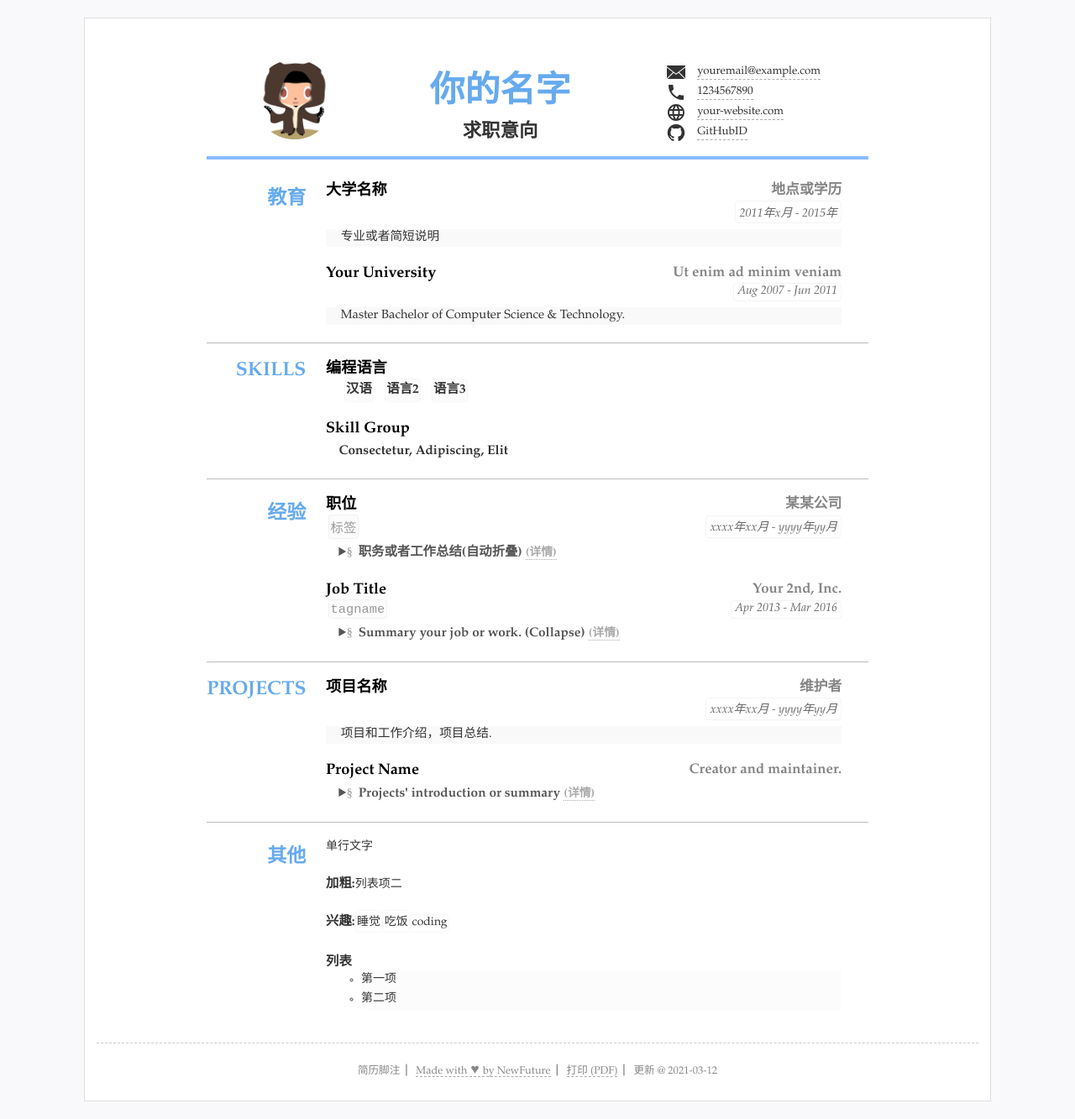
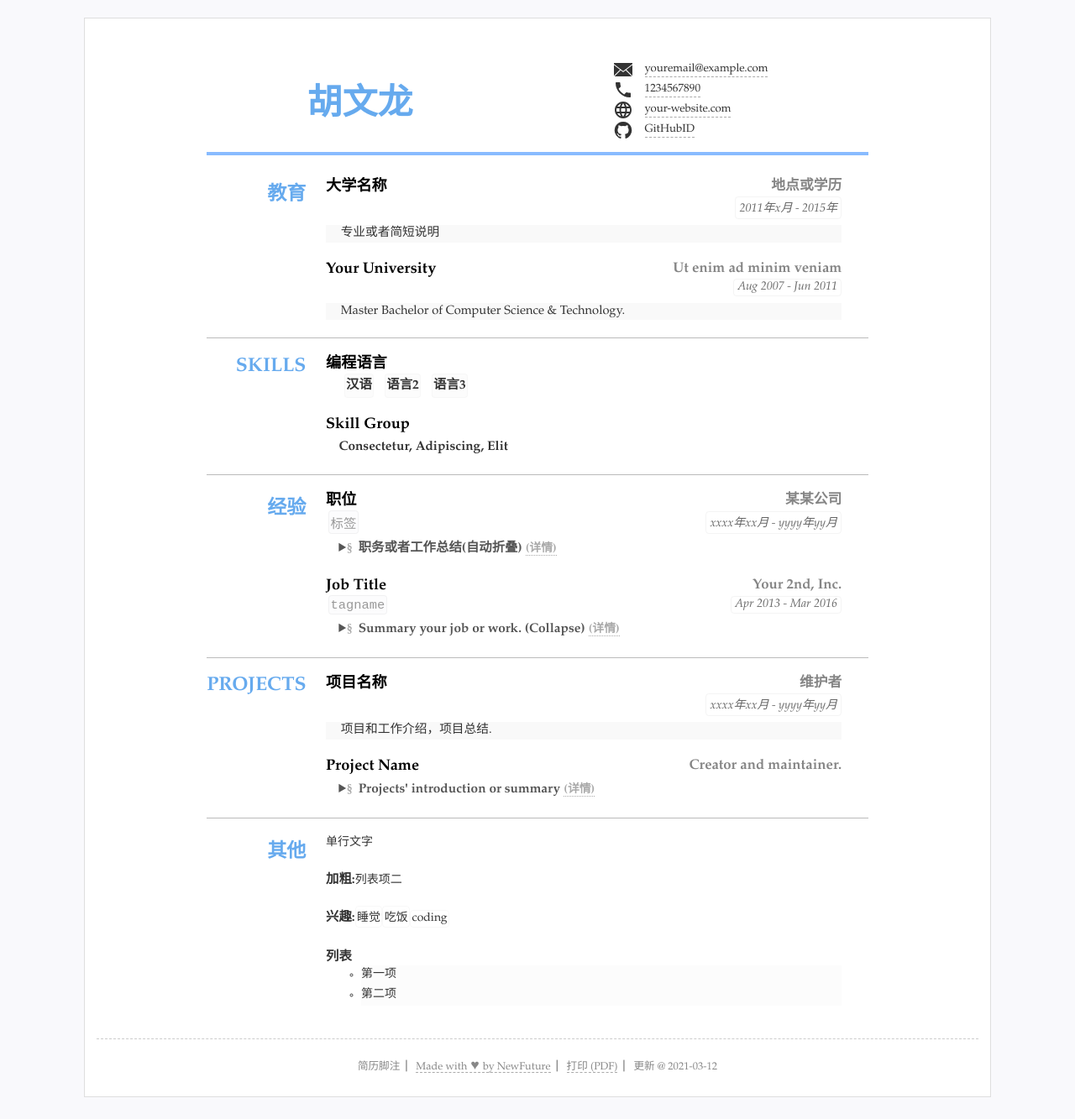
Before and after one commit to hututuQWQ/resume, a Jekyll site: the page built from index.html, in a window 1280 px wide. Shown: the whole page at 84% size. Built offline with Jekyll 4.4.1, drawn with Linux system fonts in a browser that asks for light colours.

Commit message:
Update resume.yml

```diff
--- a/_data/resume.yml
+++ b/_data/resume.yml
@@ -3,9 +3,7 @@
 
 title: "简历标题"
 lang: "zh" #语言设置 zh表示中文 en 表示英语
-name: "你的名字"
-jobtitle: "求职意向" #可空不显示
-photo: "assets/img/photo.jpg" #照片可空，不显示
+name: "胡文龙"
 
 #联系方式
 contact: #联系方式连接等3~5行
```
